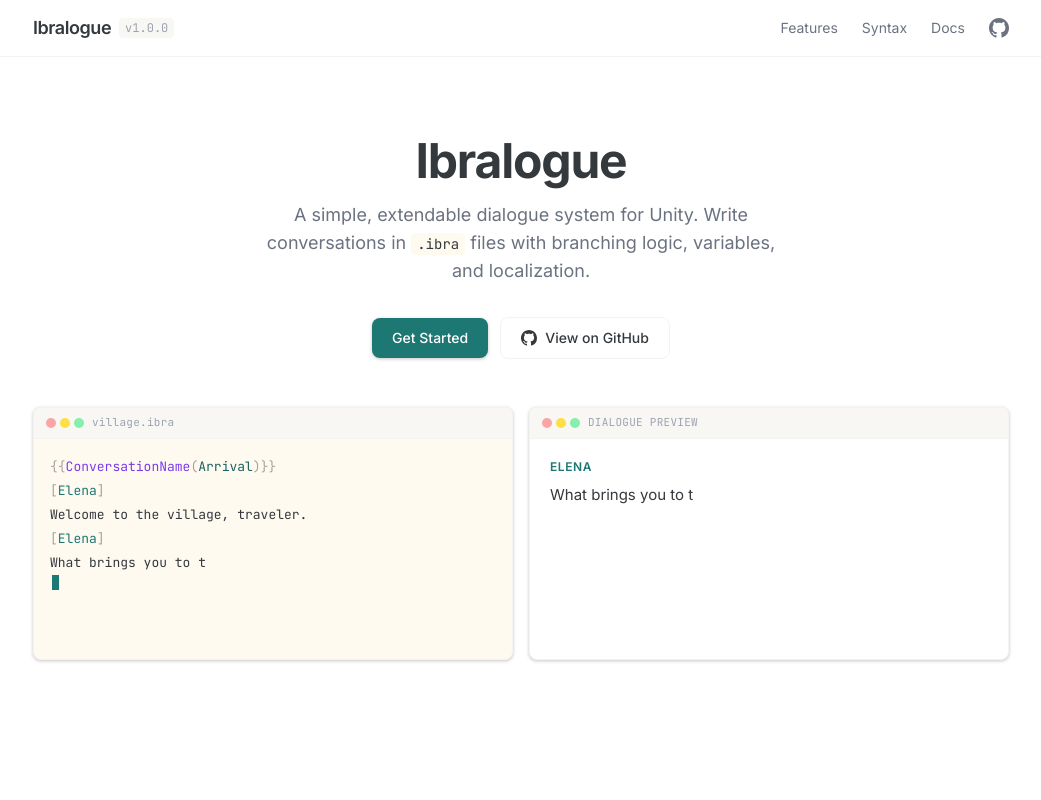
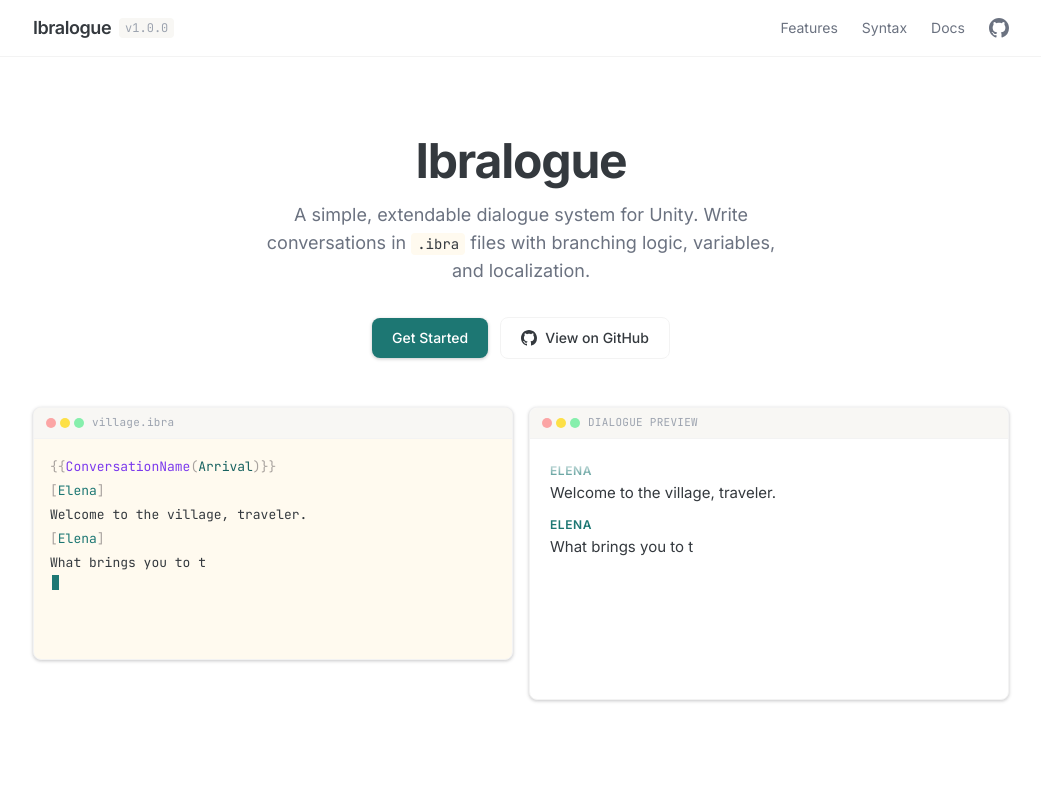
Before and after one commit to Ibralogue/ibralogue.github.io, a React (Vite) app: page / in a window 1280 px wide. Shown: the top 800 px of the page, without its empty margins (119-1160 px from the left). Built offline with nearby package versions, Linux system fonts and the light colour scheme.

Commit message:
fix: rewrite dialogue preview as rolling chat log with auto-scroll

```diff
--- a/src/components/Hero.tsx
+++ b/src/components/Hero.tsx
@@ -1,3 +1,4 @@
+import { useRef, useEffect } from 'react'
 import { useTypingEffect } from '../hooks/useTypingEffect'
 import { highlightIbra } from '../lib/highlightIbra'
 import { URLS } from '../constants'
@@ -21,28 +22,64 @@
 Thank you. Be careful out there.
 `
 
-function DialogueBox({ source }: { source: string }) {
-  const lines = source.split('\n').filter((l) => l.trim())
+interface DialogueEntry {
+  type: 'line'
+  speaker: string
+  text: string
+}
 
+interface ChoiceGroup {
+  type: 'choices'
+  items: string[]
+}
+
+type DialogueItem = DialogueEntry | ChoiceGroup
+
+/** Parse typed source into a chat-log of speaker lines and choice groups */
+function parseDialogue(source: string): DialogueItem[] {
+  const raw = source.split('\n')
+  const items: DialogueItem[] = []
   let speaker = ''
-  let currentLine = ''
-  const choices: string[] = []
-  let choicesDone = false
+  let pendingChoices: string[] = []
 
-  for (const line of lines) {
+  for (const line of raw) {
     const t = line.trim()
-    if (t.startsWith('{{')) continue
+    if (!t || t.startsWith('{{')) continue
+
     const spk = t.match(/^\[(.+)\]$/)
     if (spk) { speaker = spk[1]; continue }
+
     const ch = t.match(/^-\s+(.+?)\s*->/)
     if (ch) {
-      choices.push(ch[1])
-      // Show choices once the full first choice group has typed
-      if (choices.length >= 2 && !choicesDone) choicesDone = true
+      pendingChoices.push(ch[1])
       continue
     }
-    currentLine = t
+
+    // Flush any pending choices before a new dialogue line
+    if (pendingChoices.length > 0) {
+      items.push({ type: 'choices', items: [...pendingChoices] })
+      pendingChoices = []
+    }
+
+    items.push({ type: 'line', speaker, text: t })
   }
+
+  // Flush trailing choices
+  if (pendingChoices.length > 0) {
+    items.push({ type: 'choices', items: pendingChoices })
+  }
+
+  return items
+}
+
+function DialogueBox({ source }: { source: string }) {
+  const items = parseDialogue(source)
+  const scrollRef = useRef<HTMLDivElement>(null)
+
+  useEffect(() => {
+    const el = scrollRef.current
+    if (el) el.scrollTop = el.scrollHeight
+  }, [items.length])
 
   return (
     <div className="rounded-lg border border-surface-dim bg-white shadow-card overflow-hidden">
@@ -56,24 +93,36 @@
           Dialogue Preview
         </span>
       </div>
-      <div className="p-5 min-h-[220px] flex flex-col justify-between">
-        <div>
-          {speaker && (
-            <p className="text-xs font-semibold text-teal-500 uppercase tracking-wider mb-2">{speaker}</p>
-          )}
-          {currentLine && (
-            <p className="text-ink text-[15px] leading-relaxed">{currentLine}</p>
+      <div
+        ref={scrollRef}
+        className="relative p-5 h-[260px] overflow-y-auto"
+      >
+        {/* Top fade when scrollable */}
+        <div className="sticky top-0 left-0 right-0 h-6 -mt-5 mb-0 bg-gradient-to-b from-white to-transparent pointer-events-none z-10" />
+
+        <div className="space-y-3">
+          {items.map((item, i) =>
+            item.type === 'line' ? (
+              <div key={i}>
+                <p className="text-xs font-semibold text-teal-500 uppercase tracking-wider mb-0.5">
+                  {item.speaker}
+                </p>
+                <p className="text-ink text-[15px] leading-relaxed">{item.text}</p>
+              </div>
+            ) : (
+              <div key={i} className="flex flex-col gap-1.5 pl-1">
+                {item.items.map((c, j) => (
+                  <div
+                    key={j}
+                    className="text-left text-sm px-3 py-1.5 rounded border border-surface-dim bg-surface-muted text-ink-muted"
+                  >
+                    {c}
+                  </div>
+                ))}
+              </div>
+            )
           )}
         </div>
-        {choicesDone && choices.length > 0 && (
-          <div className="mt-4 flex flex-col gap-1.5">
-            {choices.slice(0, 2).map((c, i) => (
-              <div key={i} className="text-left text-sm px-3 py-1.5 rounded border border-surface-dim bg-surface-muted text-ink-muted">
-                {c}
-              </div>
-            ))}
-          </div>
-        )}
       </div>
     </div>
   )
```
